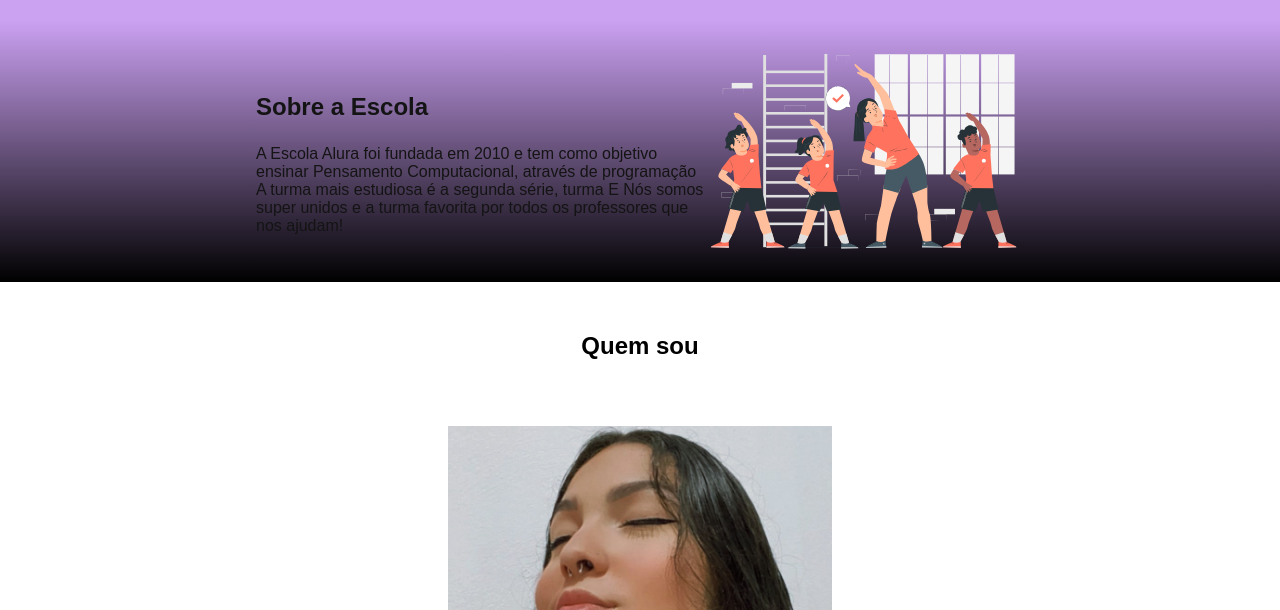
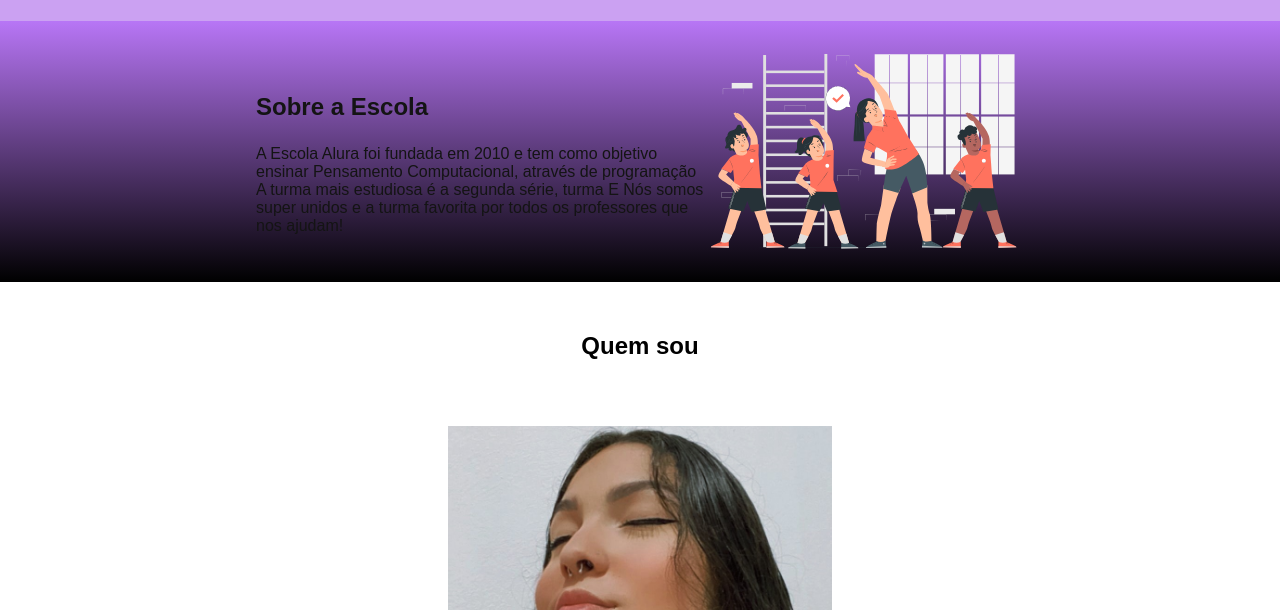
Before and after one commit to lanagaby17/segundo-repositorio, a plain HTML site: page index.html in a window 1280 px wide. Shown: the part 190-800 px from the top of the page. Drawn offline with Linux system fonts and the light colour scheme.

Commit message:
aula rsrs

```diff
--- a/style.css
+++ b/style.css
@@ -36,7 +36,7 @@ header {
 }
 
 .escola{
-    background-image: linear-gradient( #892be271,black);
+    background-image: linear-gradient( #7d05ee8c,black);
     color: #141414;
     display: flex;
     justify-content: center;
```
